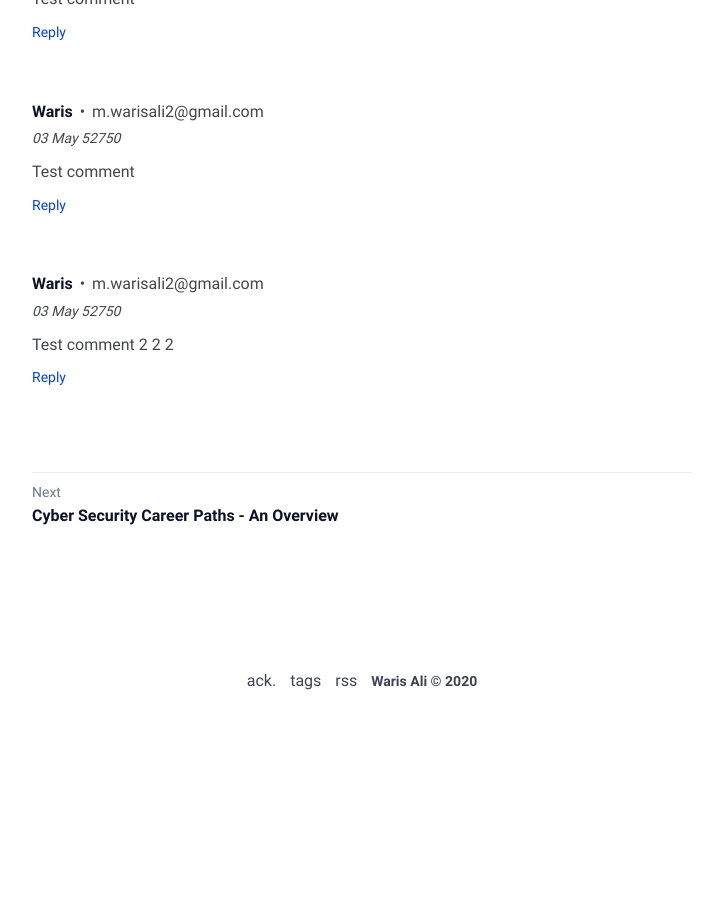
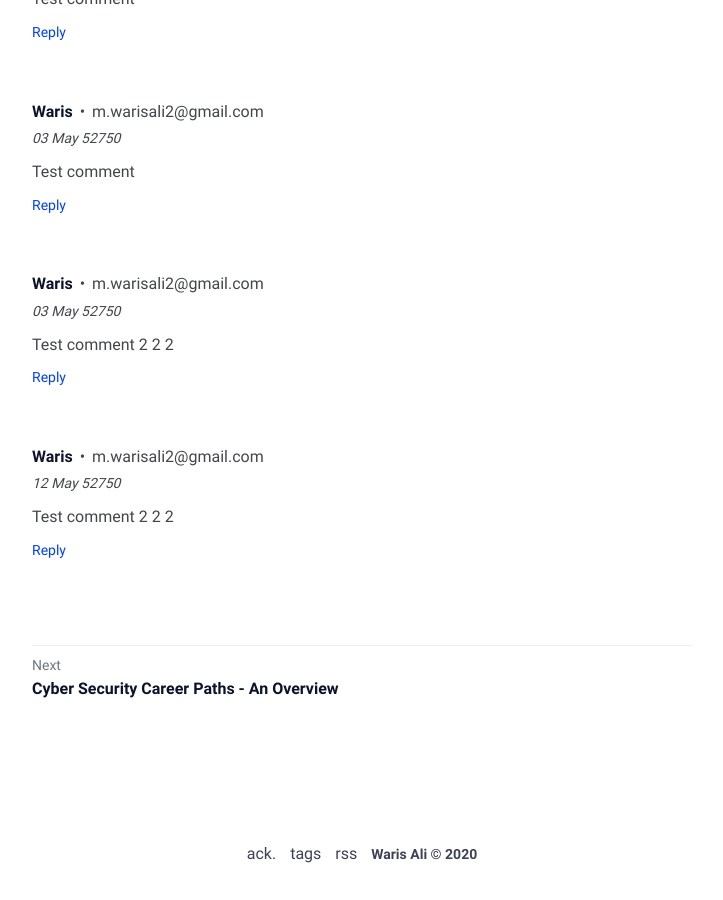
Before and after one commit to Waris-Ali-Tech/warisali.tech, a Jekyll site: the page built from _posts/2019-07-21-which-career-should-you-persue-in-it/2019-07-21-which-career-should-you-pursue-in-it.md, in a window 1280 px wide and 900 px high, scrolled down 4520 px. Shown: the whole window, without its empty margins (278-1001 px from the left). Built offline with Jekyll 4.4.1, drawn with Linux system fonts in a browser that asks for light colours; before the commit the page ends 5247 px from its top, so only the background shows below that.

Commit message:
comment: Waris on which-career-should-you-pursue-in-it

```diff
--- a/_data/comments.yml
+++ b/_data/comments.yml
@@ -80,3 +80,11 @@ which-career-should-you-pursue-in-it:
     email: m.warisali2@gmail.com
     replies: []
     id: fd8bcef4-df97-4066-81b5-67075f1a628e
+  544d6812-b7df-4c76-aff7-845953a0ac79:
+    post: which-career-should-you-pursue-in-it
+    name: Waris
+    comment: Test comment 2 2 2
+    timestamp: 1602473358814
+    email: m.warisali2@gmail.com
+    replies: []
+    id: 544d6812-b7df-4c76-aff7-845953a0ac79
```
